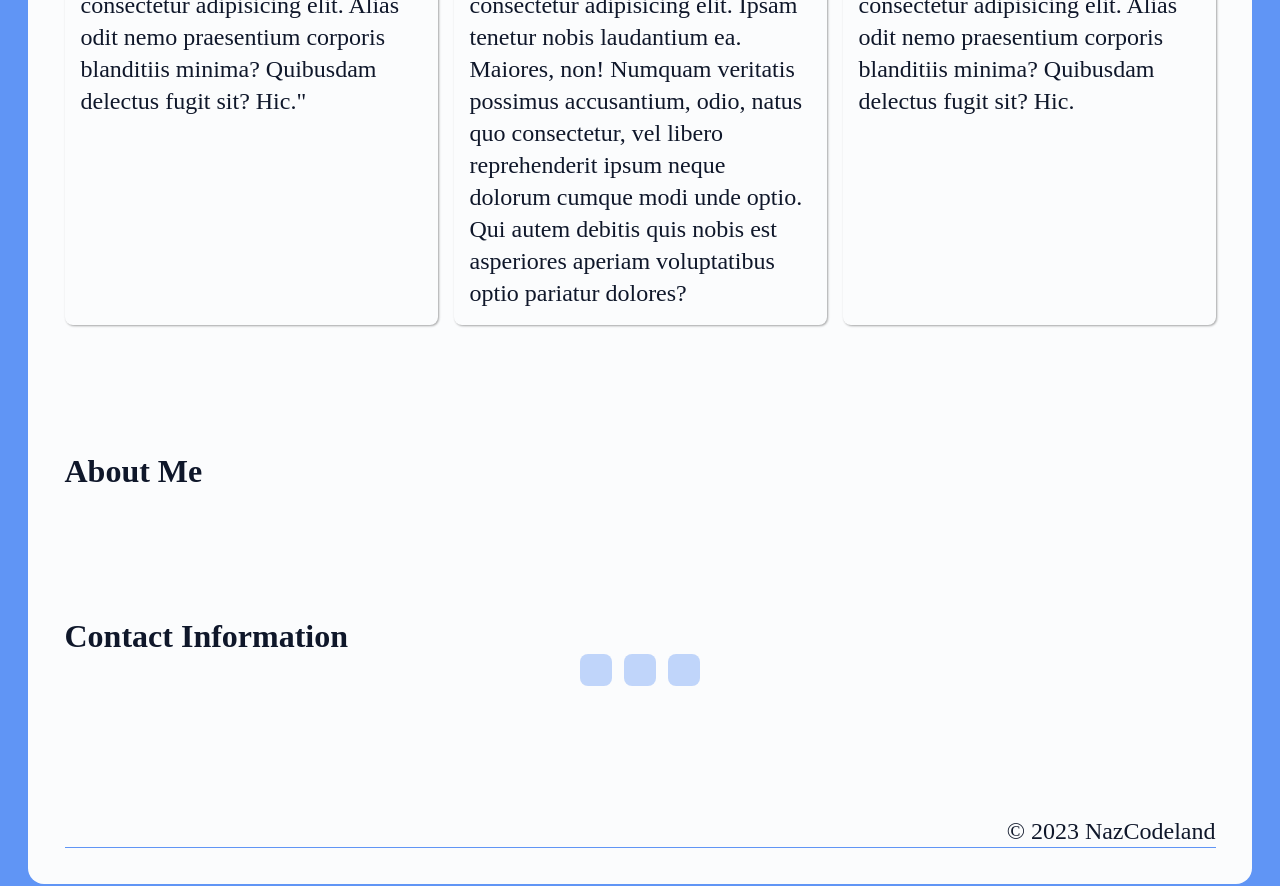
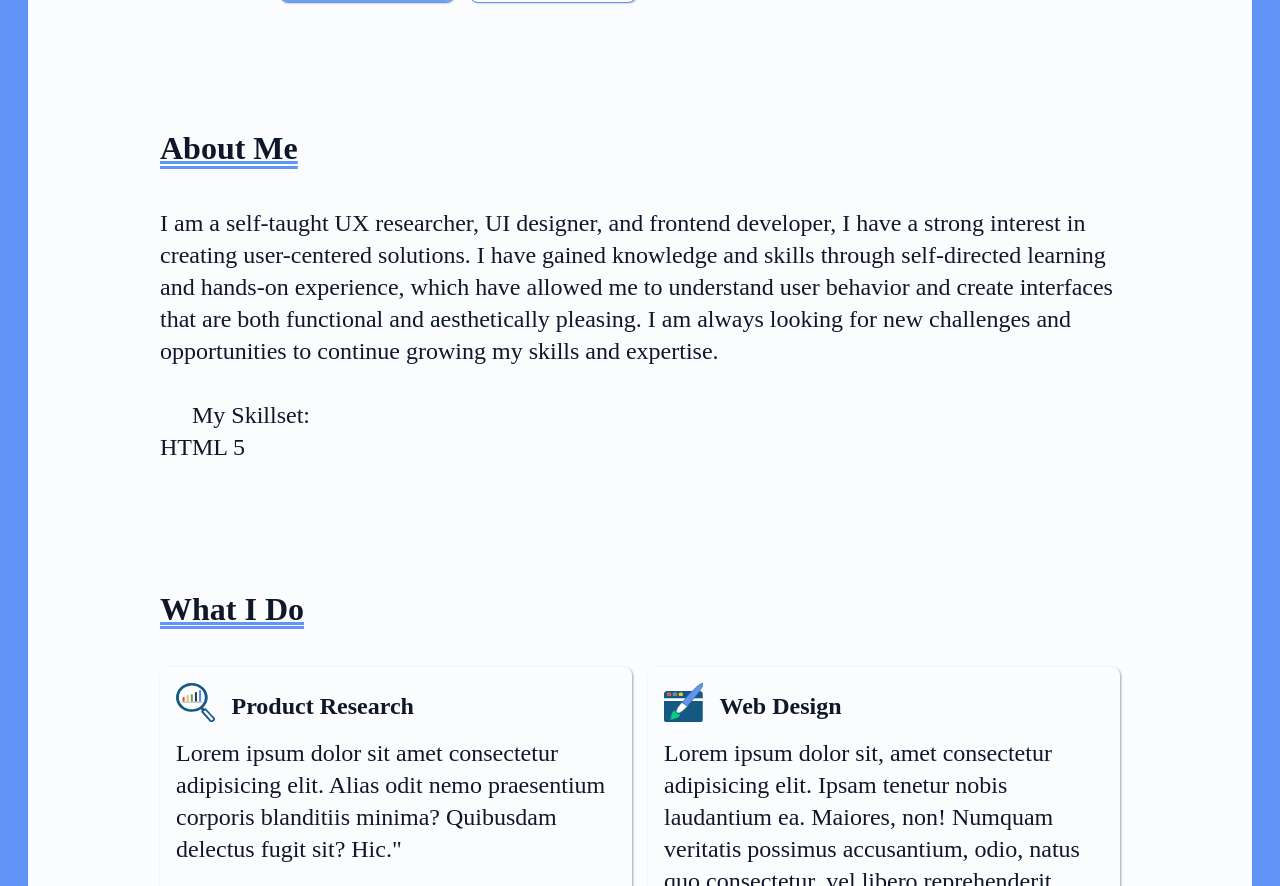
Before and after one commit to NazCodeland/NazCodeland-V2, a SvelteKit app: page / in a window 1280 px wide. Shown: the part 920-1806 px from the top of the page. Built offline with nearby package versions, Linux system fonts and the light colour scheme; a web font is replaced by a local one.

Commit message:
style: added scale transition to ContactLinks component

```diff
--- a/src/lib/components/ContactLinks.svelte
+++ b/src/lib/components/ContactLinks.svelte
@@ -2,18 +2,24 @@
 	import Icon from './Icon.svelte';
 </script>
 
-<ul class="flex h-fit content-center items-center justify-center gap-3">
-	<li class="grid h-8 w-8 place-items-center rounded-lg bg-primaryColor/38">
+<ul class="group/contact flex h-0 content-center items-center justify-center gap-3">
+	<li
+		class="github grid h-8 w-8 place-items-center rounded-lg bg-primaryColor/38
+		transition-all duration-300 hover:scale-[2] [&:not(:hover)]:group-hover/contact:scale-50">
 		<a href="https://github.com/NazCodeland?tab=repositories" target="_blank">
 			<Icon iconName="github" />
 		</a>
 	</li>
-	<li class="grid h-8 w-8 place-items-center rounded-lg bg-primaryColor/38">
+	<li
+		class="mail grid h-8 w-8 place-items-center rounded-lg bg-primaryColor/38
+		transition-all duration-300 hover:scale-[2] [&:not(:hover)]:group-hover/contact:scale-50">
 		<a href="mailto:nazcodeland@gmail.com" rel="noopener">
 			<Icon iconName="mail" />
 		</a>
 	</li>
-	<li class="grid h-8 w-8 place-items-center rounded-lg bg-primaryColor/38">
+	<li
+		class=" discord grid h-8 w-8 place-items-center rounded-lg bg-primaryColor/38
+		transition-all duration-300 hover:scale-[2] [&:not(:hover)]:group-hover/contact:scale-50">
 		<a href="https://discordapp.com/users/804118317299400734">
 			<Icon iconName="discord" />
 		</a>
--- a/src/routes/(app)/+layout.svelte
+++ b/src/routes/(app)/+layout.svelte
@@ -12,7 +12,9 @@
 			<Header position="sticky" paddingLeft="10px" paddingRight="0" />
 		</slot>
 
-		<slot />
+		<div class="m-auto max-w-[80ch]">
+			<slot />
+		</div>
 
 		<Footer />
 	</Site>
--- a/src/routes/(app)/+page.svelte
+++ b/src/routes/(app)/+page.svelte
@@ -1,13 +1,36 @@
 <script>
 	import ProfileCard from '$lib/components/ProfileCard.svelte';
 	import SkillCard from '$lib/components/skillCard.svelte';
-	import ContactLinks from '$lib/components/ContactLinks.svelte';
 </script>
 
 <main class="flex flex-col gap-96-132">
 	<div class="introduction-section">
 		<ProfileCard />
 	</div>
+
+	<section id="aboutMe">
+		<h2
+			class="forcedClrAdjust mb-[clamp(1.5rem,_calc(0.93rem_+_2.86vw),_2.5rem)] underline decoration-tertiaryColor
+		decoration-double contrast-more:text-[canvasText] contrast-more:decoration-[activeText]">
+			About Me
+		</h2>
+		<p>
+			I am a self-taught UX researcher, UI designer, and frontend developer, I have a strong
+			interest in creating user-centered solutions. I have gained knowledge and skills through
+			self-directed learning and hands-on experience, which have allowed me to understand user
+			behavior and create interfaces that are both functional and aesthetically pleasing. I am
+			always looking for new challenges and opportunities to continue growing my skills and
+			expertise.
+		</p>
+		<p class="mt-8 ml-8 text-2xl">My Skillset:</p>
+		<ul>
+			<li>HTML 5</li>
+			<li />
+			<li />
+			<li />
+			<li />
+		</ul>
+	</section>
 
 	<section>
 		<h2
@@ -94,15 +117,6 @@
 			</SkillCard>
 		</div>
 	</section>
-
-	<section id="aboutMe">
-		<h2>About Me</h2>
-	</section>
-
-	<section id="contact">
-		<h2>Contact Information</h2>
-		<ContactLinks />
-	</section>
 </main>
 
 <style>
```
